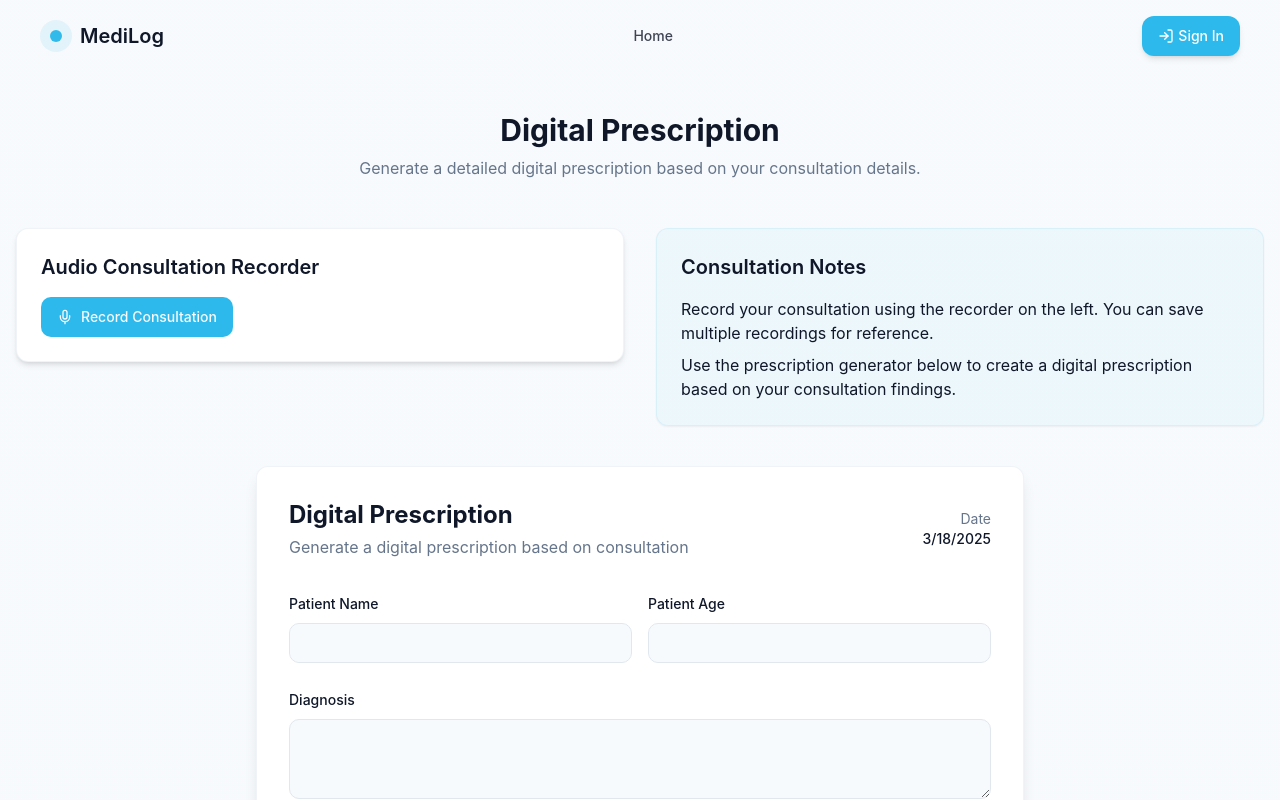
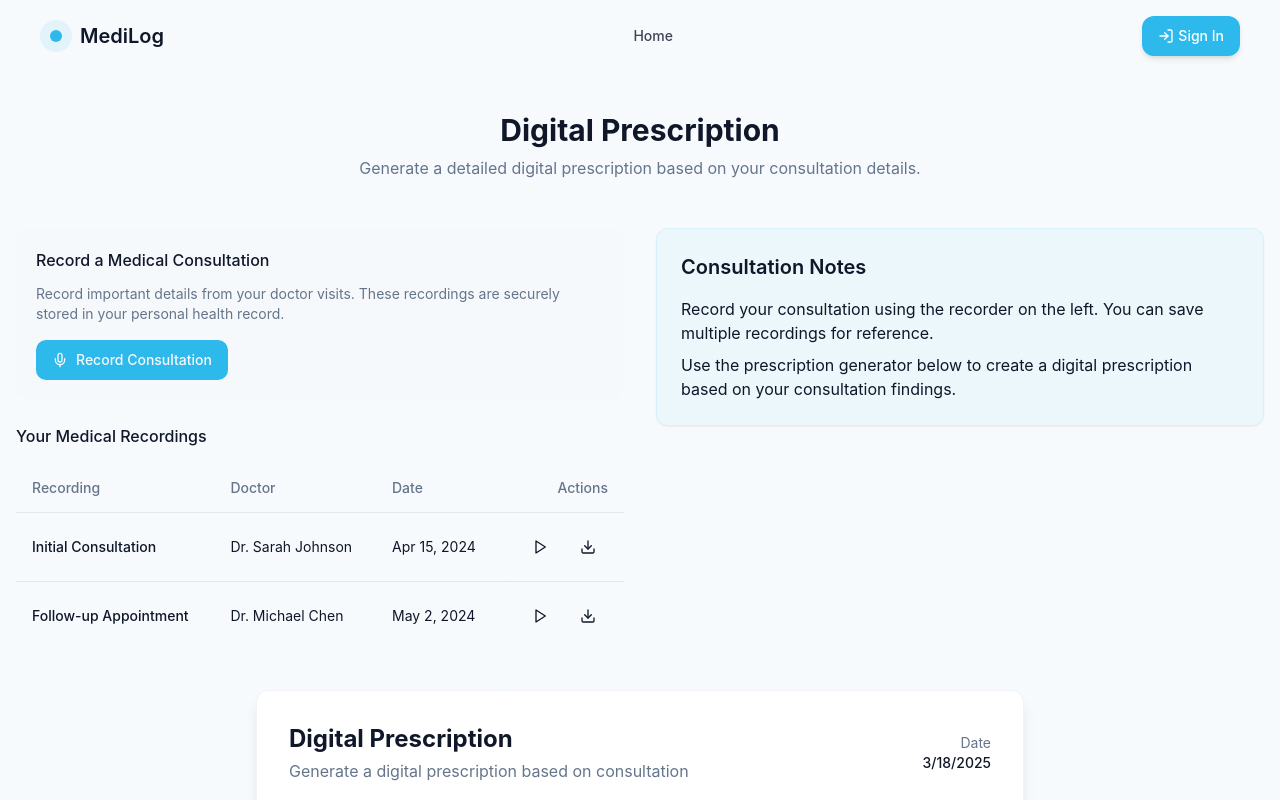
Before and after one commit to SirMeyersfeld/consult-logix, a React (Vite) app: page /prescription in a window 1280 px wide. Shown: the top 800 px of the page. Built offline with nearby package versions, Linux system fonts and the light colour scheme.

Commit message:
Implement recording functionality
Adds recording functionality to allow patients to record and view medical records.

```diff
--- a/src/components/PrescriptionRecorder.tsx
+++ b/src/components/PrescriptionRecorder.tsx
@@ -4,13 +4,27 @@ import { Button } from "@/components/ui/button";
 import { Card } from "@/components/ui/card";
 import { Mic, MicOff, Play, Square, Download } from "lucide-react";
 import { toast } from 'sonner';
+import { Table, TableHeader, TableRow, TableHead, TableBody, TableCell } from "@/components/ui/table";
 
 const PrescriptionRecorder = () => {
   const [isRecording, setIsRecording] = useState(false);
   const [recordingStatus, setRecordingStatus] = useState('idle');
   const [audioURL, setAudioURL] = useState<string | null>(null);
   const [recordingName, setRecordingName] = useState('');
-  const [recordings, setRecordings] = useState<Array<{name: string, url: string}>>([]);
+  const [recordings, setRecordings] = useState<Array<{name: string, url: string, date: string, doctor: string}>>([
+    {
+      name: "Initial Consultation",
+      url: "#",
+      date: "2024-04-15",
+      doctor: "Dr. Sarah Johnson"
+    },
+    {
+      name: "Follow-up Appointment",
+      url: "#",
+      date: "2024-05-02",
+      doctor: "Dr. Michael Chen"
+    }
+  ]);
 
   const mediaRecorderRef = useRef<MediaRecorder | null>(null);
   const audioChunksRef = useRef<BlobPart[]>([]);
@@ -59,9 +73,14 @@ const PrescriptionRecorder = () => {
 
   const saveRecording = () => {
     if (audioURL && recordingName.trim()) {
+      const today = new Date();
+      const formattedDate = today.toISOString().slice(0, 10);
+
       const newRecording = {
         name: recordingName,
-        url: audioURL
+        url: audioURL,
+        date: formattedDate,
+        doctor: "Self-recorded" // Default for self-recordings
       };
 
       setRecordings(prev => [...prev, newRecording]);
@@ -84,8 +103,12 @@ const PrescriptionRecorder = () => {
   };
 
   return (
-    <Card className="p-6 shadow-md border border-border/50">
-      <h3 className="text-xl font-semibold mb-4">Audio Consultation Recorder</h3>
+    <div className="space-y-6">
+      <div className="bg-secondary/30 rounded-lg p-5 mb-6">
+        <h4 className="font-medium mb-3">Record a Medical Consultation</h4>
+        <p className="text-sm text-muted-foreground mb-4">
+          Record important details from your doctor visits. These recordings are securely stored in your personal health record.
+        </p>
 
         <div className="space-y-4">
           <div className="flex items-center gap-4">
@@ -122,34 +145,67 @@ const PrescriptionRecorder = () => {
               </div>
             </div>
           )}
+        </div>
+      </div>
 
-        {recordings.length > 0 && (
-          <div className="mt-6">
-            <h4 className="font-medium mb-2">Saved Recordings</h4>
-            <div className="space-y-2">
+      <div>
+        <h4 className="font-medium mb-4">Your Medical Recordings</h4>
+        {recordings.length > 0 ? (
+          <Table>
+            <TableHeader>
+              <TableRow>
+                <TableHead>Recording</TableHead>
+                <TableHead>Doctor</TableHead>
+                <TableHead>Date</TableHead>
+                <TableHead className="text-right">Actions</TableHead>
+              </TableRow>
+            </TableHeader>
+            <TableBody>
               {recordings.map((recording, index) => (
-                <div key={index} className="flex items-center justify-between p-3 bg-secondary/20 rounded-md">
-                  <div className="flex items-center gap-3">
-                    <span className="text-sm font-medium">{recording.name}</span>
-                  </div>
-                  <div className="flex items-center gap-2">
-                    <audio src={recording.url} controls className="w-48 h-8" />
+                <TableRow key={index}>
+                  <TableCell className="font-medium">{recording.name}</TableCell>
+                  <TableCell>{recording.doctor}</TableCell>
+                  <TableCell>
+                    {new Date(recording.date).toLocaleDateString('en-US', {
+                      year: 'numeric',
+                      month: 'short',
+                      day: 'numeric'
+                    })}
+                  </TableCell>
+                  <TableCell className="text-right">
+                    <div className="flex items-center justify-end gap-2">
+                      <Button variant="ghost" size="sm">
+                        <Play size={16} />
+                      </Button>
                       <Button
                         variant="ghost"
                         size="sm"
                         onClick={() => downloadRecording(recording.url, recording.name)}
-                      className="flex items-center gap-1"
                       >
-                      <Download size={14} />
+                        <Download size={16} />
                       </Button>
                     </div>
-                </div>
+                  </TableCell>
+                </TableRow>
               ))}
-            </div>
+            </TableBody>
+          </Table>
+        ) : (
+          <div className="text-center py-8 border border-dashed rounded-lg">
+            <p className="text-muted-foreground">No recordings yet</p>
+            <Button
+              variant="ghost"
+              size="sm"
+              className="mt-2"
+              onClick={startRecording}
+            >
+              <Mic size={16} className="mr-2" />
+              Record your first consultation
+            </Button>
           </div>
         )}
       </div>
-    </Card>
+    </div>
   );
 };
 
--- a/src/pages/MediPort.tsx
+++ b/src/pages/MediPort.tsx
@@ -1,11 +1,19 @@
 
 import Navbar from '@/components/Navbar';
 import MedicalHistory from '@/components/MedicalHistory';
+import PrescriptionRecorder from '@/components/PrescriptionRecorder';
 import AnimatedTransition from '@/components/AnimatedTransition';
 import { Button } from "@/components/ui/button";
 import { Card } from "@/components/ui/card";
+import { useState, useEffect } from 'react';
+import { useNavigate } from 'react-router-dom';
+import { toast } from 'sonner';
+import { Tabs, TabsContent, TabsList, TabsTrigger } from "@/components/ui/tabs";
 
 const MediPort = () => {
+  const navigate = useNavigate();
+  const [isAuthenticated, setIsAuthenticated] = useState(false);
+
   // Sample user data for demo
   const userData = {
     name: "John Doe",
@@ -15,6 +23,17 @@ const MediPort = () => {
     chronicConditions: ["Asthma"],
     lastCheckup: "2023-09-15"
   };
+
+  useEffect(() => {
+    // Check authentication status
+    const authStatus = localStorage.getItem('isAuthenticated') === 'true';
+    setIsAuthenticated(authStatus);
+
+    if (!authStatus) {
+      toast.error('Please sign in to access your health records');
+      navigate('/sign-in');
+    }
+  }, [navigate]);
 
   return (
     <div className="min-h-screen bg-gradient-to-b from-background to-background/60">
@@ -133,8 +152,20 @@ const MediPort = () => {
           <AnimatedTransition type="fadeInUp" delay={0.3} className="lg:col-span-2">
             <Card className="overflow-hidden border-border/50 shadow-lg glass-panel">
               <div className="p-6">
-                <h3 className="text-xl font-semibold mb-6">Medical History</h3>
-                <MedicalHistory />
+                <Tabs defaultValue="history" className="w-full">
+                  <TabsList className="mb-4 w-full justify-start">
+                    <TabsTrigger value="history">Medical History</TabsTrigger>
+                    <TabsTrigger value="recordings">Audio Recordings</TabsTrigger>
+                  </TabsList>
+                  <TabsContent value="history">
+                    <h3 className="text-xl font-semibold mb-6">Medical History</h3>
+                    <MedicalHistory />
+                  </TabsContent>
+                  <TabsContent value="recordings">
+                    <h3 className="text-xl font-semibold mb-6">Record & Review Medical Consultations</h3>
+                    <PrescriptionRecorder />
+                  </TabsContent>
+                </Tabs>
               </div>
             </Card>
           </AnimatedTransition>
```
Lines whose indentation alone changed are shown as unchanged.
